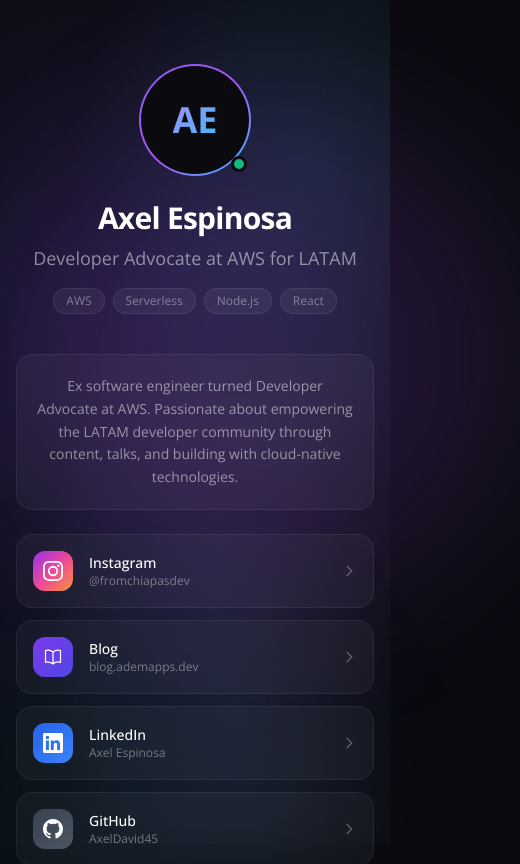
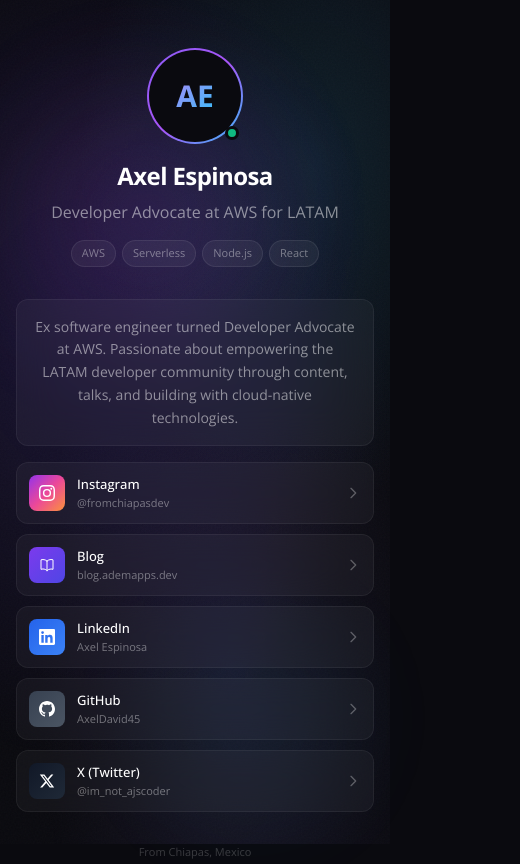
Before and after one commit to AxelDavid45/personal-website, a Next.js app: page / in a window 390 px wide. Shown: the top 864 px of the page, 520 px wide, since content can reach past the window. Built offline with nearby package versions, Linux system fonts and the light colour scheme.

Commit message:
fix: adjust glow orb blur and social link styles for better responsiveness

```diff
--- a/src/app/page.tsx
+++ b/src/app/page.tsx
@@ -1,37 +1,37 @@
 export default function Home() {
   return (
-    <main className="min-h-screen flex items-center justify-center px-4 py-16">
+    <main className="min-h-screen flex items-center justify-center px-4 sm:px-6 py-12 sm:py-16">
       {/* Floating glow orbs */}
-      <div className="glow-orb w-[500px] h-[500px] bg-purple-500/20 top-[10%] left-[5%] animate-pulse-slow fixed" />
-      <div className="glow-orb w-[400px] h-[400px] bg-sky-500/15 bottom-[10%] right-[10%] animate-pulse-slow fixed" style={{ animationDelay: "2s" }} />
+      <div className="glow-orb w-[250px] h-[250px] sm:w-[400px] sm:h-[400px] lg:w-[500px] lg:h-[500px] bg-purple-500/20 top-[10%] left-[5%] animate-pulse-slow fixed" />
+      <div className="glow-orb w-[200px] h-[200px] sm:w-[300px] sm:h-[300px] lg:w-[400px] lg:h-[400px] bg-sky-500/15 bottom-[10%] right-[10%] animate-pulse-slow fixed" style={{ animationDelay: "2s" }} />
 
       <div className="w-full max-w-lg">
         {/* Avatar + Name */}
-        <div className="flex flex-col items-center mb-10 opacity-0 animate-fade-in-up">
+        <div className="flex flex-col items-center mb-8 sm:mb-10 opacity-0 animate-fade-in-up">
           {/* Animated avatar ring */}
-          <div className="relative mb-6">
-            <div className="w-28 h-28 rounded-full bg-gradient-to-br from-violet-500 via-purple-500 to-sky-400 p-[2px]">
+          <div className="relative mb-4 sm:mb-6">
+            <div className="w-24 h-24 sm:w-28 sm:h-28 rounded-full bg-gradient-to-br from-violet-500 via-purple-500 to-sky-400 p-[2px]">
               <div className="w-full h-full rounded-full bg-[#0a0a0f] flex items-center justify-center">
-                <span className="text-4xl font-bold bg-gradient-to-br from-violet-400 to-sky-400 bg-clip-text text-transparent">
+                <span className="text-3xl sm:text-4xl font-bold bg-gradient-to-br from-violet-400 to-sky-400 bg-clip-text text-transparent">
                   AE
                 </span>
               </div>
             </div>
             {/* Status indicator */}
-            <div className="absolute bottom-1 right-1 w-4 h-4 rounded-full bg-emerald-500 border-[3px] border-[#0a0a0f]" />
+            <div className="absolute bottom-1 right-1 w-3.5 h-3.5 sm:w-4 sm:h-4 rounded-full bg-emerald-500 border-[3px] border-[#0a0a0f]" />
           </div>
 
-          <h1 className="text-3xl font-bold text-white mb-2 tracking-tight">
+          <h1 className="text-2xl sm:text-3xl font-bold text-white mb-2 tracking-tight text-center">
             Axel Espinosa
           </h1>
-          <p className="text-lg text-white/50 font-light mb-4">
+          <p className="text-base sm:text-lg text-white/50 font-light mb-4 text-center px-2">
             Developer Advocate at AWS for LATAM
           </p>
 
           {/* Tech stack pills */}
-          <div className="flex flex-wrap justify-center gap-2">
+          <div className="flex flex-wrap justify-center gap-1.5 sm:gap-2 px-2">
             {["AWS", "Serverless", "Node.js", "React"].map((tech) => (
-              <span key={tech} className="tech-badge px-3 py-1 rounded-full text-xs text-white/40">
+              <span key={tech} className="tech-badge px-2.5 sm:px-3 py-1 rounded-full text-[11px] sm:text-xs text-white/40">
                 {tech}
               </span>
             ))}
@@ -39,7 +39,7 @@
         </div>
 
         {/* Bio */}
-        <div className="glass-card rounded-2xl p-5 mb-6 opacity-0 animate-fade-in-up stagger-2">
+        <div className="glass-card rounded-xl sm:rounded-2xl p-4 sm:p-5 mb-4 sm:mb-6 opacity-0 animate-fade-in-up stagger-2">
           <p className="text-sm text-white/50 leading-relaxed text-center">
             Ex software engineer turned Developer Advocate at AWS. Passionate about
             empowering the LATAM developer community through content, talks, and
@@ -48,22 +48,22 @@
         </div>
 
         {/* Social Links */}
-        <div className="flex flex-col gap-3">
+        <div className="flex flex-col gap-2.5 sm:gap-3">
           {/* Instagram */}
           <a
             href="https://instagram.com/fromchiapasdev"
             target="_blank"
             rel="noopener noreferrer"
-            className="social-link glass-card rounded-2xl p-4 flex items-center gap-4 opacity-0 animate-fade-in-up stagger-3"
+            className="social-link glass-card rounded-xl sm:rounded-2xl p-3 sm:p-4 flex items-center gap-3 sm:gap-4 opacity-0 animate-fade-in-up stagger-3"
           >
-            <div className="w-10 h-10 rounded-xl bg-gradient-to-br from-purple-600 via-pink-500 to-orange-400 flex items-center justify-center flex-shrink-0">
-              <svg className="w-5 h-5 text-white" fill="currentColor" viewBox="0 0 24 24">
+            <div className="w-9 h-9 sm:w-10 sm:h-10 rounded-lg sm:rounded-xl bg-gradient-to-br from-purple-600 via-pink-500 to-orange-400 flex items-center justify-center flex-shrink-0">
+              <svg className="w-4 h-4 sm:w-5 sm:h-5 text-white" fill="currentColor" viewBox="0 0 24 24">
                 <path d="M12 2.163c3.204 0 3.584.012 4.85.07 3.252.148 4.771 1.691 4.919 4.919.058 1.265.069 1.645.069 4.849 0 3.205-.012 3.584-.069 4.849-.149 3.225-1.664 4.771-4.919 4.919-1.266.058-1.644.07-4.85.07-3.204 0-3.584-.012-4.849-.07-3.26-.149-4.771-1.699-4.919-4.92-.058-1.265-.07-1.644-.07-4.849 0-3.204.013-3.583.07-4.849.149-3.227 1.664-4.771 4.919-4.919 1.266-.057 1.645-.069 4.849-.069zM12 0C8.741 0 8.333.014 7.053.072 2.695.272.273 2.69.073 7.052.014 8.333 0 8.741 0 12c0 3.259.014 3.668.072 4.948.2 4.358 2.618 6.78 6.98 6.98C8.333 23.986 8.741 24 12 24c3.259 0 3.668-.014 4.948-.072 4.354-.2 6.782-2.618 6.979-6.98.059-1.28.073-1.689.073-4.948 0-3.259-.014-3.667-.072-4.947-.196-4.354-2.617-6.78-6.979-6.98C15.668.014 15.259 0 12 0zm0 5.838a6.162 6.162 0 100 12.324 6.162 6.162 0 000-12.324zM12 16a4 4 0 110-8 4 4 0 010 8zm6.406-11.845a1.44 1.44 0 100 2.881 1.44 1.44 0 000-2.881z" />
               </svg>
             </div>
             <div className="flex-1 min-w-0">
-              <p className="text-sm font-medium text-white">Instagram</p>
-              <p className="text-xs text-white/40">@fromchiapasdev</p>
+              <p className="text-[13px] sm:text-sm font-medium text-white">Instagram</p>
+              <p className="text-[11px] sm:text-xs text-white/40">@fromchiapasdev</p>
             </div>
             <svg className="w-4 h-4 text-white/30" fill="none" viewBox="0 0 24 24" stroke="currentColor" strokeWidth={2}>
               <path strokeLinecap="round" strokeLinejoin="round" d="M9 5l7 7-7 7" />
@@ -75,16 +75,16 @@
             href="https://blog.ademapps.dev"
             target="_blank"
             rel="noopener noreferrer"
-            className="social-link glass-card rounded-2xl p-4 flex items-center gap-4 opacity-0 animate-fade-in-up stagger-4"
+            className="social-link glass-card rounded-xl sm:rounded-2xl p-3 sm:p-4 flex items-center gap-3 sm:gap-4 opacity-0 animate-fade-in-up stagger-4"
           >
-            <div className="w-10 h-10 rounded-xl bg-gradient-to-br from-violet-600 to-indigo-600 flex items-center justify-center flex-shrink-0">
-              <svg className="w-5 h-5 text-white" fill="none" viewBox="0 0 24 24" stroke="currentColor" strokeWidth={1.5}>
+            <div className="w-9 h-9 sm:w-10 sm:h-10 rounded-lg sm:rounded-xl bg-gradient-to-br from-violet-600 to-indigo-600 flex items-center justify-center flex-shrink-0">
+              <svg className="w-4 h-4 sm:w-5 sm:h-5 text-white" fill="none" viewBox="0 0 24 24" stroke="currentColor" strokeWidth={1.5}>
                 <path strokeLinecap="round" strokeLinejoin="round" d="M12 6.042A8.967 8.967 0 006 3.75c-1.052 0-2.062.18-3 .512v14.25A8.987 8.987 0 016 18c2.305 0 4.408.867 6 2.292m0-14.25a8.966 8.966 0 016-2.292c1.052 0 2.062.18 3 .512v14.25A8.987 8.987 0 0018 18a8.967 8.967 0 00-6 2.292m0-14.25v14.25" />
               </svg>
             </div>
             <div className="flex-1 min-w-0">
-              <p className="text-sm font-medium text-white">Blog</p>
-              <p className="text-xs text-white/40">blog.ademapps.dev</p>
+              <p className="text-[13px] sm:text-sm font-medium text-white">Blog</p>
+              <p className="text-[11px] sm:text-xs text-white/40">blog.ademapps.dev</p>
             </div>
             <svg className="w-4 h-4 text-white/30" fill="none" viewBox="0 0 24 24" stroke="currentColor" strokeWidth={2}>
               <path strokeLinecap="round" strokeLinejoin="round" d="M9 5l7 7-7 7" />
@@ -96,16 +96,16 @@
             href="https://linkedin.com/in/axelespinosa"
             target="_blank"
             rel="noopener noreferrer"
-            className="social-link glass-card rounded-2xl p-4 flex items-center gap-4 opacity-0 animate-fade-in-up stagger-5"
+            className="social-link glass-card rounded-xl sm:rounded-2xl p-3 sm:p-4 flex items-center gap-3 sm:gap-4 opacity-0 animate-fade-in-up stagger-5"
           >
-            <div className="w-10 h-10 rounded-xl bg-gradient-to-br from-blue-600 to-blue-500 flex items-center justify-center flex-shrink-0">
-              <svg className="w-5 h-5 text-white" fill="currentColor" viewBox="0 0 24 24">
+            <div className="w-9 h-9 sm:w-10 sm:h-10 rounded-lg sm:rounded-xl bg-gradient-to-br from-blue-600 to-blue-500 flex items-center justify-center flex-shrink-0">
+              <svg className="w-4 h-4 sm:w-5 sm:h-5 text-white" fill="currentColor" viewBox="0 0 24 24">
                 <path d="M20.447 20.452h-3.554v-5.569c0-1.328-.027-3.037-1.852-3.037-1.853 0-2.136 1.445-2.136 2.939v5.667H9.351V9h3.414v1.561h.046c.477-.9 1.637-1.85 3.37-1.85 3.601 0 4.267 2.37 4.267 5.455v6.286zM5.337 7.433a2.062 2.062 0 01-2.063-2.065 2.064 2.064 0 112.063 2.065zm1.782 13.019H3.555V9h3.564v11.452zM22.225 0H1.771C.792 0 0 .774 0 1.729v20.542C0 23.227.792 24 1.771 24h20.451C23.2 24 24 23.227 24 22.271V1.729C24 .774 23.2 0 22.222 0h.003z" />
               </svg>
             </div>
             <div className="flex-1 min-w-0">
-              <p className="text-sm font-medium text-white">LinkedIn</p>
-              <p className="text-xs text-white/40">Axel Espinosa</p>
+              <p className="text-[13px] sm:text-sm font-medium text-white">LinkedIn</p>
+              <p className="text-[11px] sm:text-xs text-white/40">Axel Espinosa</p>
             </div>
             <svg className="w-4 h-4 text-white/30" fill="none" viewBox="0 0 24 24" stroke="currentColor" strokeWidth={2}>
               <path strokeLinecap="round" strokeLinejoin="round" d="M9 5l7 7-7 7" />
@@ -117,16 +117,16 @@
             href="https://github.com/AxelDavid45"
             target="_blank"
             rel="noopener noreferrer"
-            className="social-link glass-card rounded-2xl p-4 flex items-center gap-4 opacity-0 animate-fade-in-up stagger-6"
+            className="social-link glass-card rounded-xl sm:rounded-2xl p-3 sm:p-4 flex items-center gap-3 sm:gap-4 opacity-0 animate-fade-in-up stagger-6"
           >
-            <div className="w-10 h-10 rounded-xl bg-gradient-to-br from-gray-700 to-gray-600 flex items-center justify-center flex-shrink-0">
-              <svg className="w-5 h-5 text-white" fill="currentColor" viewBox="0 0 24 24">
+            <div className="w-9 h-9 sm:w-10 sm:h-10 rounded-lg sm:rounded-xl bg-gradient-to-br from-gray-700 to-gray-600 flex items-center justify-center flex-shrink-0">
+              <svg className="w-4 h-4 sm:w-5 sm:h-5 text-white" fill="currentColor" viewBox="0 0 24 24">
                 <path d="M12 0C5.374 0 0 5.373 0 12c0 5.302 3.438 9.8 8.207 11.387.599.111.793-.261.793-.577v-2.234c-3.338.726-4.033-1.416-4.033-1.416-.546-1.387-1.333-1.756-1.333-1.756-1.089-.745.083-.729.083-.729 1.205.084 1.839 1.237 1.839 1.237 1.07 1.834 2.807 1.304 3.492.997.107-.775.418-1.305.762-1.604-2.665-.305-5.467-1.334-5.467-5.931 0-1.311.469-2.381 1.236-3.221-.124-.303-.535-1.524.117-3.176 0 0 1.008-.322 3.301 1.23A11.509 11.509 0 0112 5.803c1.02.005 2.047.138 3.006.404 2.291-1.552 3.297-1.23 3.297-1.23.653 1.653.242 2.874.118 3.176.77.84 1.235 1.911 1.235 3.221 0 4.609-2.807 5.624-5.479 5.921.43.372.823 1.102.823 2.222v3.293c0 .319.192.694.801.576C20.566 21.797 24 17.3 24 12c0-6.627-5.373-12-12-12z" />
               </svg>
             </div>
             <div className="flex-1 min-w-0">
-              <p className="text-sm font-medium text-white">GitHub</p>
-              <p className="text-xs text-white/40">AxelDavid45</p>
+              <p className="text-[13px] sm:text-sm font-medium text-white">GitHub</p>
+              <p className="text-[11px] sm:text-xs text-white/40">AxelDavid45</p>
             </div>
             <svg className="w-4 h-4 text-white/30" fill="none" viewBox="0 0 24 24" stroke="currentColor" strokeWidth={2}>
               <path strokeLinecap="round" strokeLinejoin="round" d="M9 5l7 7-7 7" />
@@ -138,16 +138,16 @@
             href="https://x.com/im_not_ajscoder"
             target="_blank"
             rel="noopener noreferrer"
-            className="social-link glass-card rounded-2xl p-4 flex items-center gap-4 opacity-0 animate-fade-in-up stagger-7"
+            className="social-link glass-card rounded-xl sm:rounded-2xl p-3 sm:p-4 flex items-center gap-3 sm:gap-4 opacity-0 animate-fade-in-up stagger-7"
           >
-            <div className="w-10 h-10 rounded-xl bg-gradient-to-br from-gray-900 to-gray-800 flex items-center justify-center flex-shrink-0">
-              <svg className="w-5 h-5 text-white" fill="currentColor" viewBox="0 0 24 24">
+            <div className="w-9 h-9 sm:w-10 sm:h-10 rounded-lg sm:rounded-xl bg-gradient-to-br from-gray-900 to-gray-800 flex items-center justify-center flex-shrink-0">
+              <svg className="w-4 h-4 sm:w-5 sm:h-5 text-white" fill="currentColor" viewBox="0 0 24 24">
                 <path d="M18.244 2.25h3.308l-7.227 8.26 8.502 11.24H16.17l-5.214-6.817L4.99 21.75H1.68l7.73-8.835L1.254 2.25H8.08l4.713 6.231zm-1.161 17.52h1.833L7.084 4.126H5.117z" />
               </svg>
             </div>
             <div className="flex-1 min-w-0">
-              <p className="text-sm font-medium text-white">X (Twitter)</p>
-              <p className="text-xs text-white/40">@im_not_ajscoder</p>
+              <p className="text-[13px] sm:text-sm font-medium text-white">X (Twitter)</p>
+              <p className="text-[11px] sm:text-xs text-white/40">@im_not_ajscoder</p>
             </div>
             <svg className="w-4 h-4 text-white/30" fill="none" viewBox="0 0 24 24" stroke="currentColor" strokeWidth={2}>
               <path strokeLinecap="round" strokeLinejoin="round" d="M9 5l7 7-7 7" />
@@ -156,8 +156,8 @@
         </div>
 
         {/* Footer */}
-        <div className="mt-10 text-center opacity-0 animate-fade-in-up stagger-7">
-          <p className="text-xs text-white/20">
+        <div className="mt-8 sm:mt-10 text-center opacity-0 animate-fade-in-up stagger-7">
+          <p className="text-[11px] sm:text-xs text-white/20">
             From Chiapas, Mexico
           </p>
         </div>
--- a/src/styles/globals.css
+++ b/src/styles/globals.css
@@ -48,8 +48,14 @@
 .glow-orb {
   position: absolute;
   border-radius: 50%;
-  filter: blur(80px);
+  filter: blur(60px);
   pointer-events: none;
+}
+
+@media (min-width: 640px) {
+  .glow-orb {
+    filter: blur(80px);
+  }
 }
 
 /* Social link hover effect */
@@ -62,11 +68,17 @@
   content: "";
   position: absolute;
   inset: -2px;
-  border-radius: 16px;
+  border-radius: 12px;
   background: linear-gradient(135deg, var(--accent), var(--accent-secondary));
   opacity: 0;
   transition: opacity 0.3s ease;
   z-index: -1;
+}
+
+@media (min-width: 640px) {
+  .social-link::before {
+    border-radius: 16px;
+  }
 }
 
 .social-link:hover::before {
@@ -76,6 +88,21 @@
 .social-link:hover {
   transform: translateY(-4px);
   box-shadow: 0 8px 30px rgba(167, 139, 250, 0.3);
+}
+
+/* Disable hover transform on touch devices */
+@media (hover: none) {
+  .social-link:hover {
+    transform: none;
+  }
+
+  .social-link:active {
+    transform: scale(0.98);
+  }
+
+  .social-link:active::before {
+    opacity: 1;
+  }
 }
 
 /* Glass card */
```
